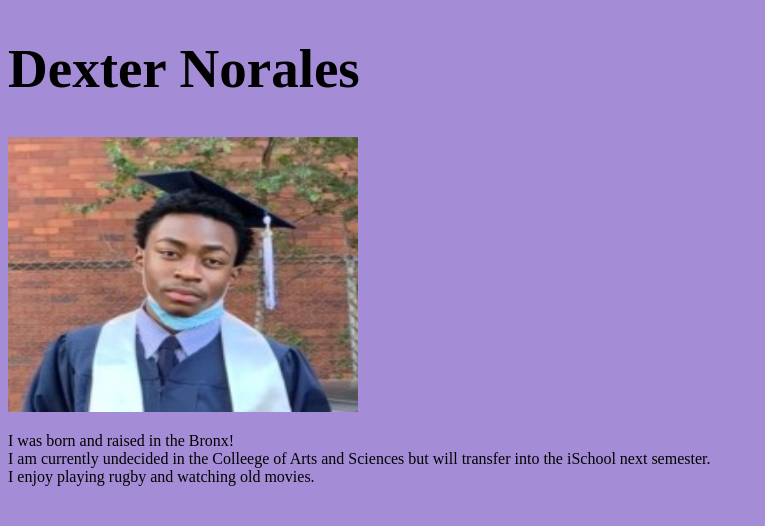
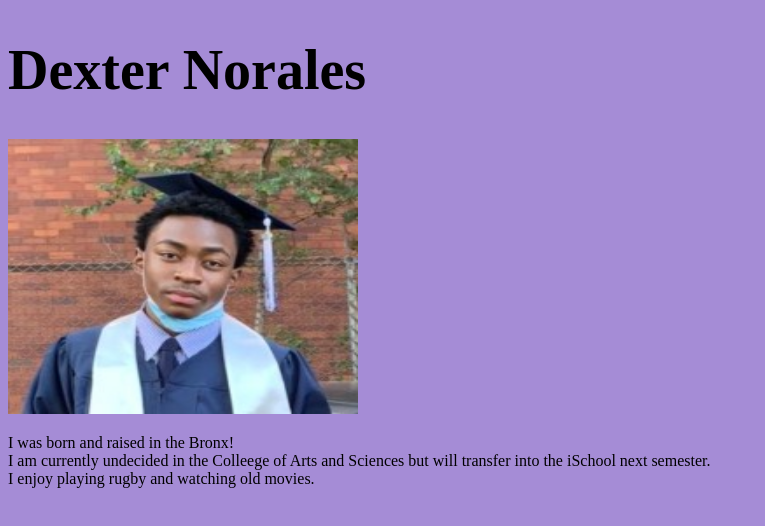
Before and after one commit to dexter7193/dexter7193, a plain HTML site: page index.html in a window 1280 px wide. Shown: the whole page, without its empty margins (0-765 px from the left). Drawn offline with Linux system fonts and the light colour scheme.

Commit message:
adding index.html and me.jpg files

```diff
--- a/index.html
+++ b/index.html
@@ -2,7 +2,7 @@
 <html>
 <body style="background-color: #A58CD6;">
 
-<h1 style="font-size: 55px;">Dexter Norales</h1>
+<h1 style="font-size: 56px;">Dexter Norales</h1>
 <p><img src="me.jpg" width="350" height="275"></p>
 
 <p>I was born and raised in the Bronx! <br>
```
